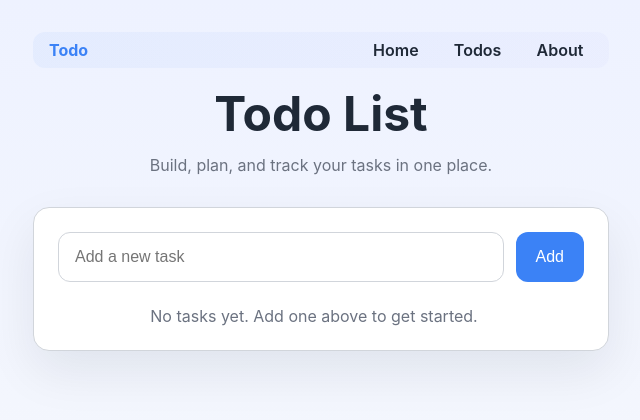
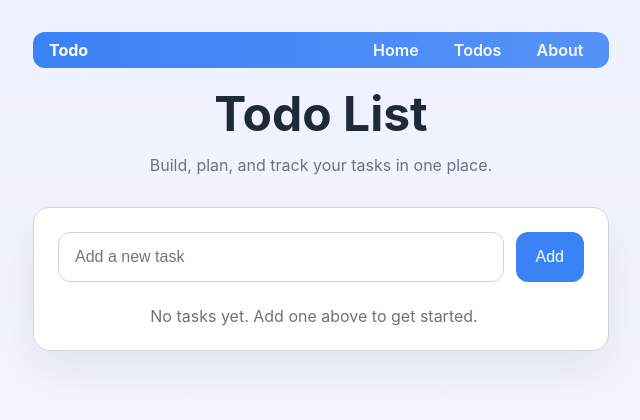
Before and after one commit to TusharS-21/todo_list, a website: page index.html in a window 1280 px wide. Shown: the whole page, without its empty margins (319-959 px from the left). Drawn offline with Linux system fonts and the light colour scheme; no server answers.

Commit message:
added color to navbar

```diff
--- a/styles.css
+++ b/styles.css
@@ -38,13 +38,14 @@ header {
   gap: 1rem;
   padding: 0.5rem 1rem;
   margin-bottom: 1rem;
-  background: linear-gradient(90deg, rgba(59,130,246,0.06), rgba(99,102,241,0.03));
+  background: linear-gradient(90deg, var(--accent), rgba(59,130,246,0.85));
+  color: white;
   border-radius: 0.75rem;
 }
 
 .nav-brand {
   font-weight: 700;
-  color: var(--accent);
+  color: #ffffff;
 }
 
 .nav-links {
@@ -56,7 +57,7 @@ header {
 }
 
 .nav-links a {
-  color: var(--text);
+  color: rgba(255,255,255,0.95);
   text-decoration: none;
   font-weight: 600;
   padding: 0.35rem 0.6rem;
@@ -64,7 +65,7 @@ header {
 }
 
 .nav-links a:hover {
-  background: rgba(59,130,246,0.08);
+  background: rgba(255,255,255,0.08);
 }
 
 .nav-toggle {
@@ -73,6 +74,7 @@ header {
   border: none;
   font-size: 1.1rem;
   cursor: pointer;
+  color: white;
 }
 
 @media (max-width: 640px) {
```
